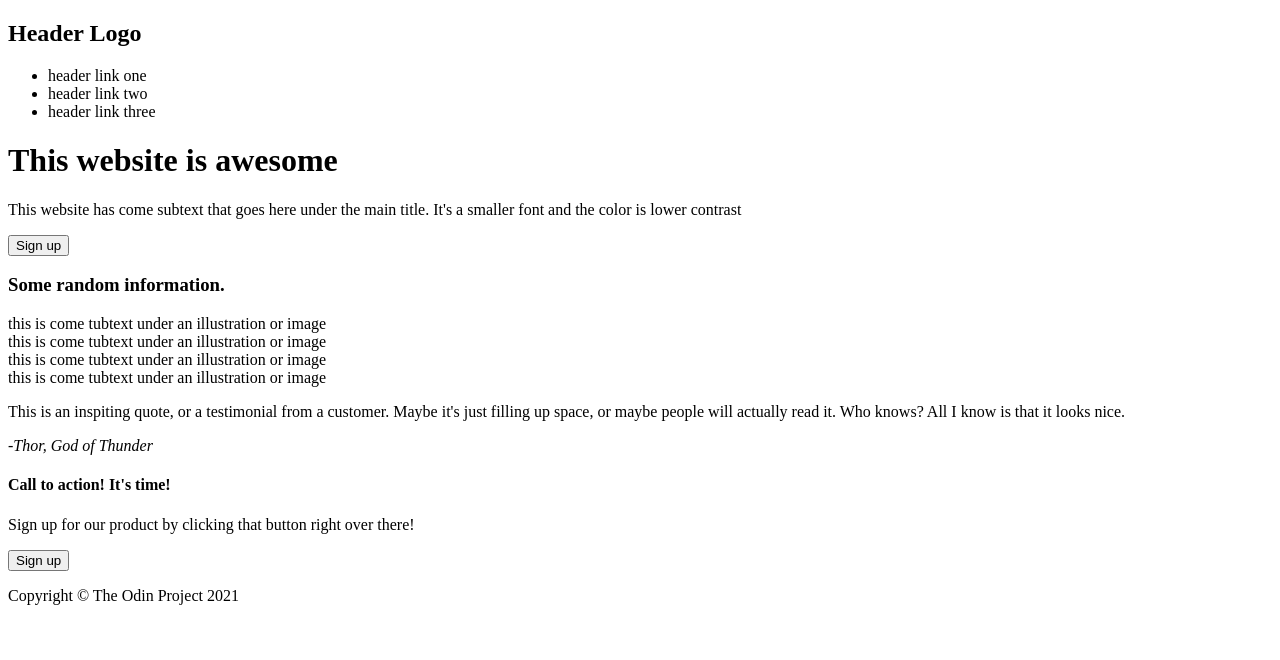
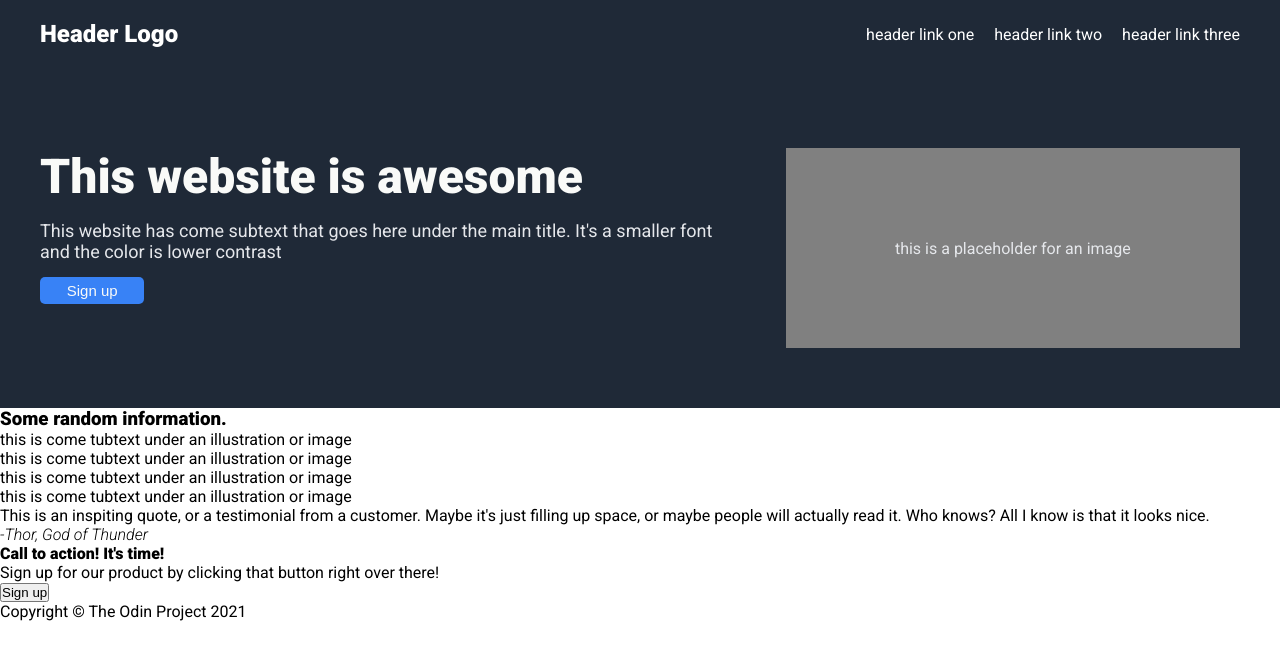
Before and after one commit to timsmith96/landing-page, a plain HTML site: page index.html in a window 1280 px wide. Drawn offline with Linux system fonts and the light colour scheme.

Commit message:
Complete styling of header

```diff
--- a/index.html
+++ b/index.html
@@ -12,18 +12,25 @@
 </head>
 <body>
     <header class="header">
+        <div class="header-container">
             <nav class="nav">
                 <h2>Header Logo</h2>
                 <ul class="nav-links">
-                <li class="nav-link">header link one</li>
-                <li class="nav-link">header link two</li>
-                <li class="nav-link">header link three</li>
+                    <li class="nav-link"><a href="">header link one</a></li>
+                    <li class="nav-link"><a href="">header link two</a></li>
+                    <li class="nav-link"><a href="">header link three</a></li>
                 </ul>
             </nav>
             <div class="hero">
+                <div class="hero-text">
                     <h1>This website is awesome</h1>
                     <p>This website has come subtext that goes here under the main title. It's a smaller font and the color is lower contrast</p>
                     <button class="btn">Sign up</button>
+                </div>
+               <div class="img-container">
+                   <p>this is a placeholder for an image</p>
+               </div>
+            </div>
         </div>
     </header>
     <main class="main">
--- a/style.css
+++ b/style.css
@@ -0,0 +1,96 @@
+* {
+    box-sizing: border-box;
+    margin: 0;
+    padding: 0;
+}
+
+body {
+    font-family: 'Roboto', sans-serif;
+}
+
+.header {
+    background-color: #1F2937;
+    color: #fff;
+}
+
+.header-container {
+    width: 1200px;
+    margin: 0 auto;
+}
+
+.nav {
+   display: flex;
+   margin: auto;
+   justify-content: space-between;
+   align-items: center;
+   padding: 20px 0;
+   margin-bottom: 80px;
+}
+
+a {
+    text-decoration: none;
+    color: #fff;
+}
+
+.nav-links {
+    display: flex;
+    list-style: none;
+}
+
+.nav-link {
+    margin-left: 20px;
+}
+
+h2{
+    font-weight: 700;
+}
+
+h1 {
+    font-size: 48px;
+    color: #f9faf8;
+}
+
+.hero {
+    display: flex;
+    gap: 50px;
+    padding-bottom: 60px;
+}
+
+.hero-text {
+    display: flex;
+    flex-direction: column;
+    gap: 15px;
+}
+
+.hero-text button {
+    display: block;
+    width: 15%;
+    padding: 5px 15px;
+    font-size: 15px;
+    background-color: #3882f6;
+    color: #f9faf8;
+    border: none;
+    border-radius: 5px;
+}
+
+.hero-text button:hover {
+    cursor: pointer;
+}
+
+.hero-text p {
+    font-size: 18px;
+    color: #E5E7EB;
+}
+
+.img-container {
+    height: 200px;
+    width: 50%;
+    background-color: gray;
+    display: flex;
+    justify-content: center;
+    align-items: center;
+}
+
+.img-container p {
+    color: #e5e7eb;
+}
```
Lines whose indentation alone changed are shown as unchanged.
